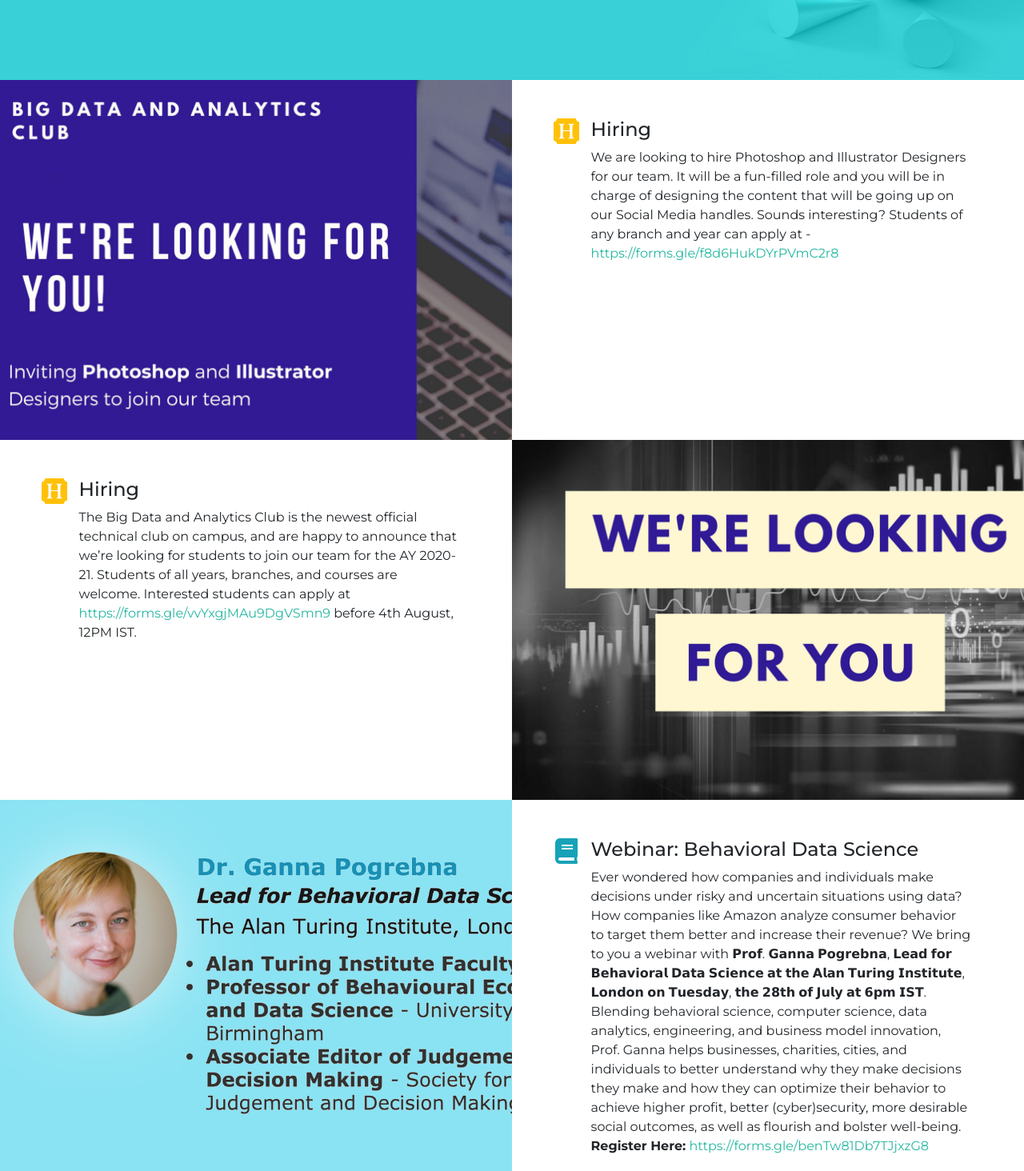
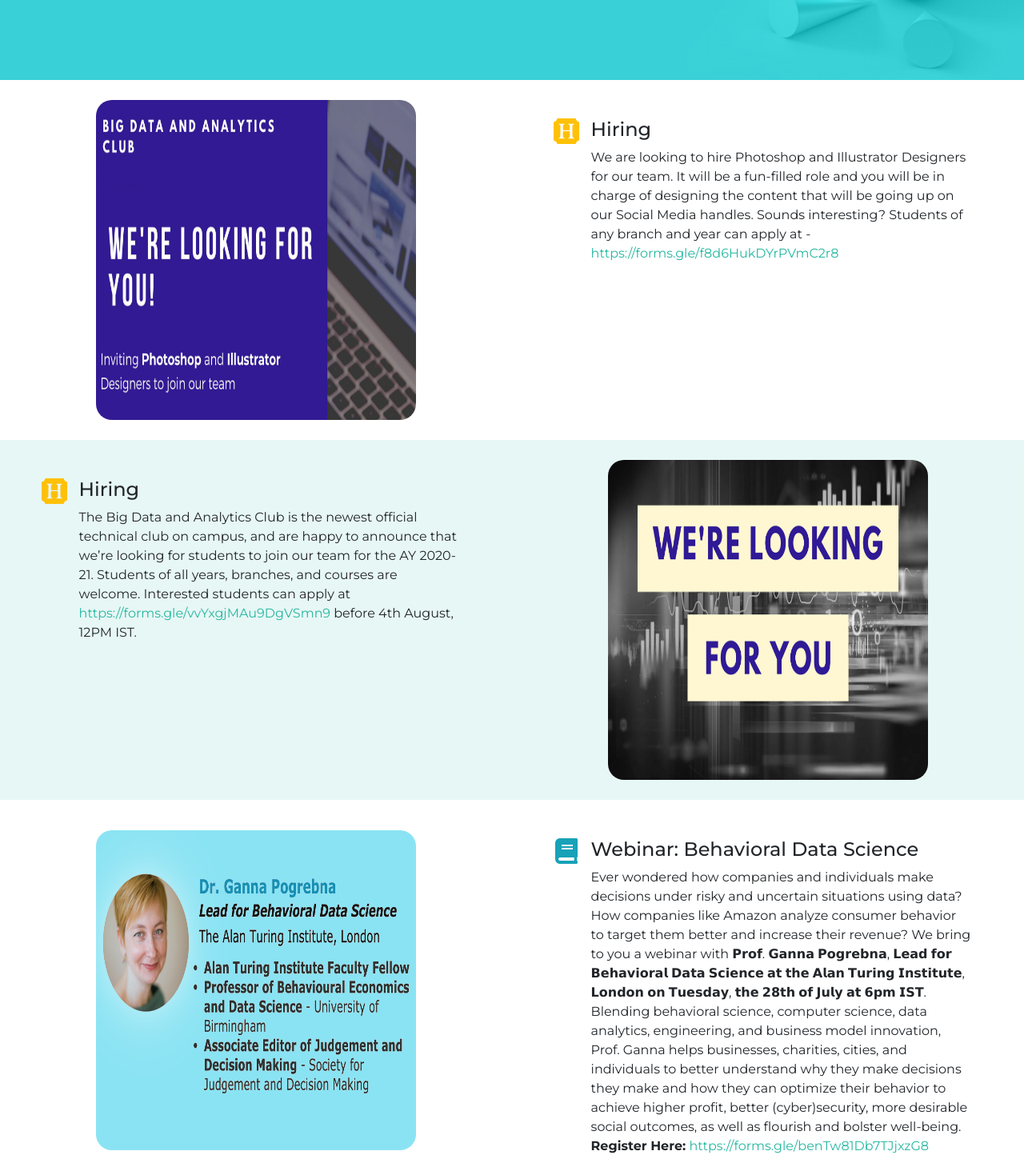
Before and after one commit to Big-Data-Analytics-Consulting-Cell/bdacc, a plain HTML site: page Events.html in a window 1280 px wide. Shown: the part 700-2164 px from the top of the page at 80% size. Drawn offline with nearby package versions, Linux system fonts and the light colour scheme.

Commit message:
Events page adjusted

```diff
--- a/Events.html
+++ b/Events.html
@@ -49,8 +49,10 @@
     <div class="the-events" id="events">
 
 
-        <div class="row mx-0">
-          <div class="col-md-6 px-0 the-event-1" style="background-image: url('images/events/img-1.jpg');" data-aos="zoom-in"></div>
+        <div class="row mx-0 event-card">
+          <div class="col-md-6 px-0 the-event" data-aos="zoom-in">
+            <img src="./images/events/img-1.jpg" style="margin: auto;" alt="Hiring Photoshop and Illustrator designers" width="400" height="400">
+          </div>
           <div class="col-md-6 pl-5 pt-5 pb-3">
             <div class="row">
                 <div class="col-1 the-event-icon"><i class="text-warning fab fa-hire-a-helper fa-2x fa-fw"></i></div>
@@ -63,7 +65,10 @@
         </div>
 
 
-        <div class="row mx-0">
+        <div class="row mx-0 event-card flex-row-reverse contrast">
+          <div class="col-md-6 px-0 the-event" data-aos="zoom-in">
+            <img src="./images/events/img-2.jpg" style="margin: auto;" alt="Hiring technical members" width="400" height="400">
+          </div>
           <div class="col-md-6 pl-5 pt-5 pb-3">
             <div class="row mb-3">
               <div class="col-1 the-event-icon"><i class="text-warning fab fa-hire-a-helper fa-2x fa-fw"></i></div>
@@ -73,12 +78,13 @@
               </div>
             </div>
           </div>
-          <div class="col-md-6 px-0 the-event-2" style="background-image: url('images/events/img-2.jpg');" data-aos="zoom-in"></div>
         </div>
 
 
-        <div class="row mx-0">
-            <div class="col-md-6 px-0 the-event-1" style="background-image: url('images/events/img-3.jpg');" data-aos="zoom-in"></div>
+        <div class="row mx-0 event-card">
+            <div class="col-md-6 px-0 the-event" data-aos="zoom-in">
+              <img src="./images/events/img-3.jpg" style="margin: auto;" alt="Webinar: Behavioral Data Science" width="400" height="400">
+            </div>
             <div class="col-md-6 pl-5 pt-5 pb-3">
               <div class="row">
                   <div class="col-1 the-event-icon"><i class="text-info fas fa-book fa-2x fa-fw"></i></div>
@@ -91,7 +97,10 @@
           </div>
 
 
-          <div class="row mx-0">
+          <div class="row mx-0 event-card flex-row-reverse contrast">
+            <div class="col-md-6 px-0 the-event" data-aos="zoom-in">
+              <img src="./images/events/img-4.jpg" style="margin: auto;" alt="Webinar: A Beginner's Guide to Kaggle" width="400" height="400">
+            </div>
             <div class="col-md-6 pl-5 pt-5 pb-3">
               <div class="row mb-3">
                 <div class="col-1 the-event-icon"><i class="text-info fas fa-book fa-2x fa-fw"></i></div>
@@ -102,12 +111,13 @@
                 </div>
               </div>
             </div>
-            <div class="col-md-6 px-0 the-event-2" style="background-image: url('images/events/img-4.jpg');" data-aos="zoom-in"></div>
           </div>
 
 
-          <div class="row mx-0">
-            <div class="col-md-6 px-0 the-event-1" style="background-image: url('images/events/img-5.jpg');" data-aos="zoom-in"></div>
+          <div class="row mx-0 event-card">
+            <div class="col-md-6 px-0 the-event" data-aos="zoom-in">
+              <img src="./images/events/img-5.jpg" style="margin: auto;" alt="Webinar: Data Science and it's Opportunities" width="400" height="400">
+            </div>
             <div class="col-md-6 pl-5 pt-5 pb-3">
               <div class="row">
                   <div class="col-1 the-event-icon"><i class="text-info fas fa-book fa-2x fa-fw"></i></div>
@@ -119,7 +129,10 @@
             </div>
           </div>
 
-          <div class="row mx-0">
+          <div class="row mx-0 event-card flex-row-reverse contrast">
+            <div class="col-md-6 px-0 the-event" data-aos="zoom-in">
+              <img src="./images/events/img-6.jpg" style="margin: auto;" alt="Partnership with IIT-Guwahati and free Study content" width="400" height="400">
+            </div>
             <div class="col-md-6 pl-5 pt-5 pb-3">
               <div class="row mb-3">
                 <div class="col-1 the-event-icon"><i class="text-info fas fa-book fa-2x fa-fw"></i></div>
@@ -133,7 +146,6 @@
                 </div>
               </div>
             </div>
-            <div class="col-md-6 px-0 the-event-2" style="background-image: url('images/events/img-6.jpg');" data-aos="zoom-in"></div>
           </div>
 
 
--- a/styles/main.css
+++ b/styles/main.css
@@ -37,19 +37,22 @@ header {
 }
 
 /*events Style*/
-.the-events .the-event-1 {
-  position: relative;
+.the-events .the-event {
   min-height: 450px;
-  background-size: cover;
-  background-image: center center;
-
+  overflow: hidden;
+  text-align: center;
+  display: flex;
+  justify-content: center;
 }
 
-.the-events .the-event-2 {
-  position: relative;
-  min-height: 450px;
-  background-size: cover;
-  background-image: center center;
+.the-events .the-event img{
+  margin: auto;
+  border-radius: 20px;
+  display: block;
+}
+
+.the-events .contrast {
+  background-color: #26b79f1c;
 }
 
 @media (max-width: 992px) {
```
